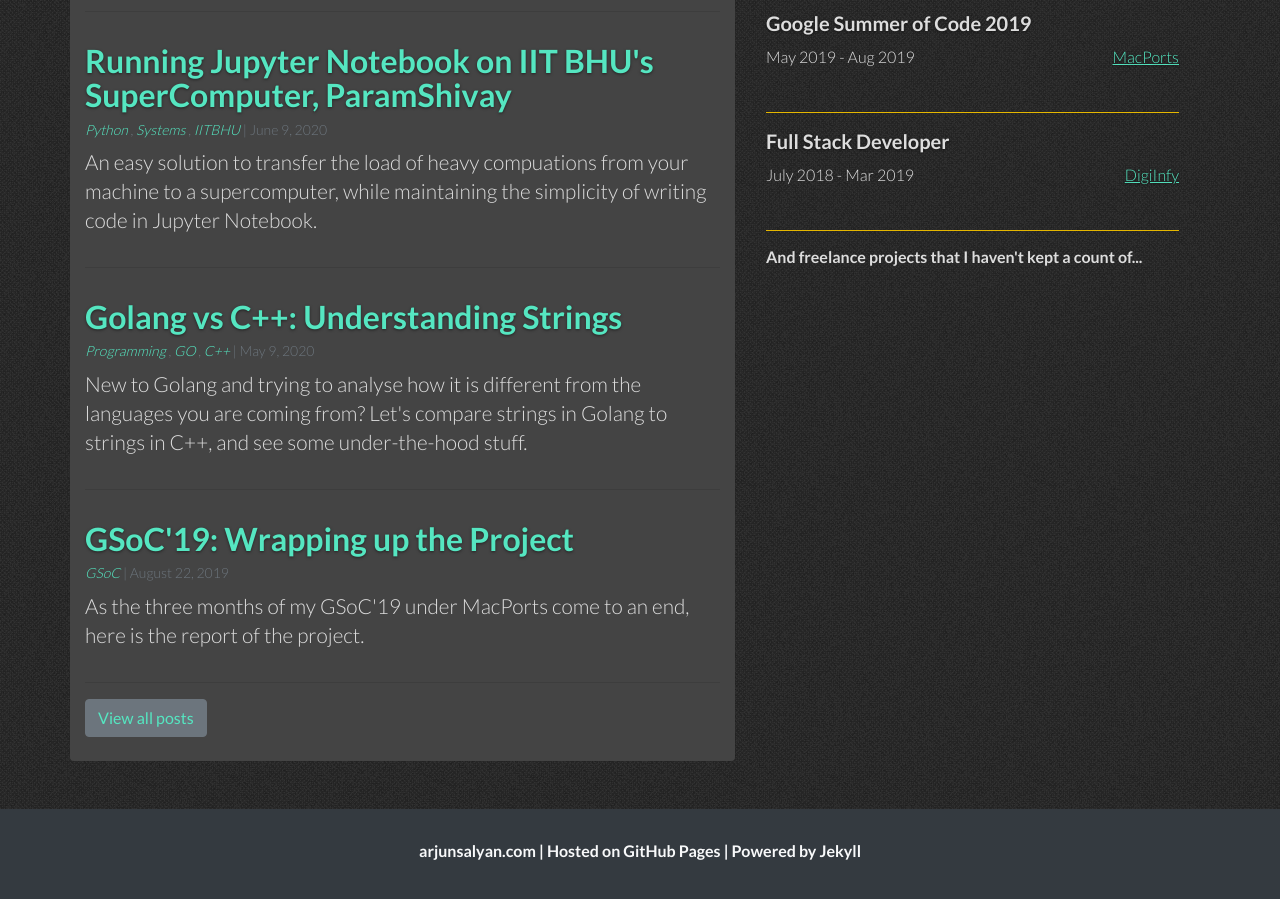
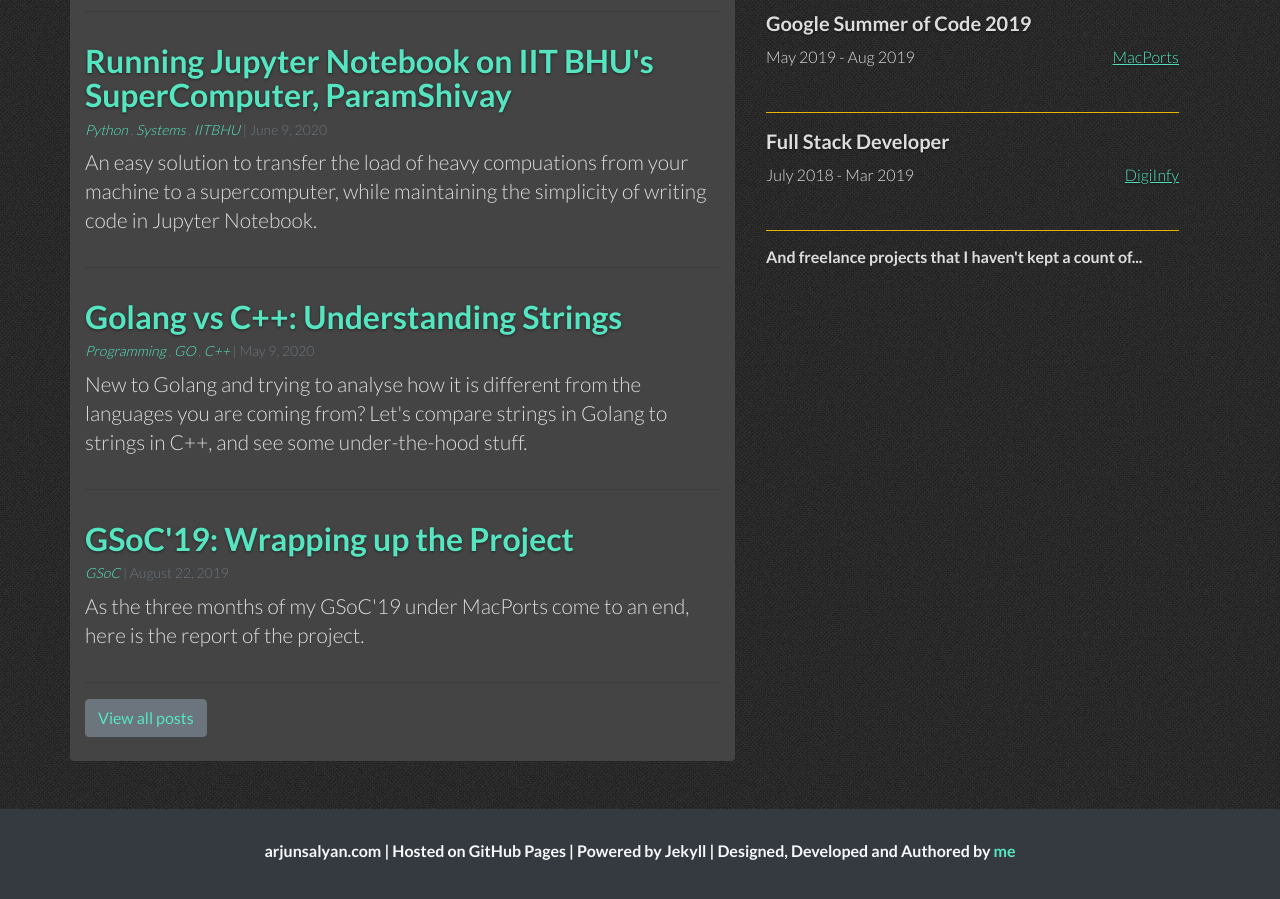
Before and after one commit to arjunsalyan/arjunsalyan.github.io, a Jekyll site: the page built from index.html, in a window 1280 px wide and 900 px high, scrolled down 1611 px. Built offline with Jekyll 4.4.1, drawn with Linux system fonts in a browser that asks for light colours; nearby versions of some CDN libraries.

Commit message:
Add credits to footer

```diff
--- a/_includes/footer.html
+++ b/_includes/footer.html
@@ -1,6 +1,6 @@
 <br><br>
 <div class="bg-dark">
     <div class="container" style="padding-top:32px;padding-bottom: 32px">
-        <h6 class="text-light text-center">arjunsalyan.com | Hosted on GitHub Pages | Powered by Jekyll</h6>
+        <h6 class="text-light text-center">arjunsalyan.com | Hosted on GitHub Pages | Powered by Jekyll | Designed, Developed and Authored by <a href="/">me</a></h6>
     </div>
 </div>
```
